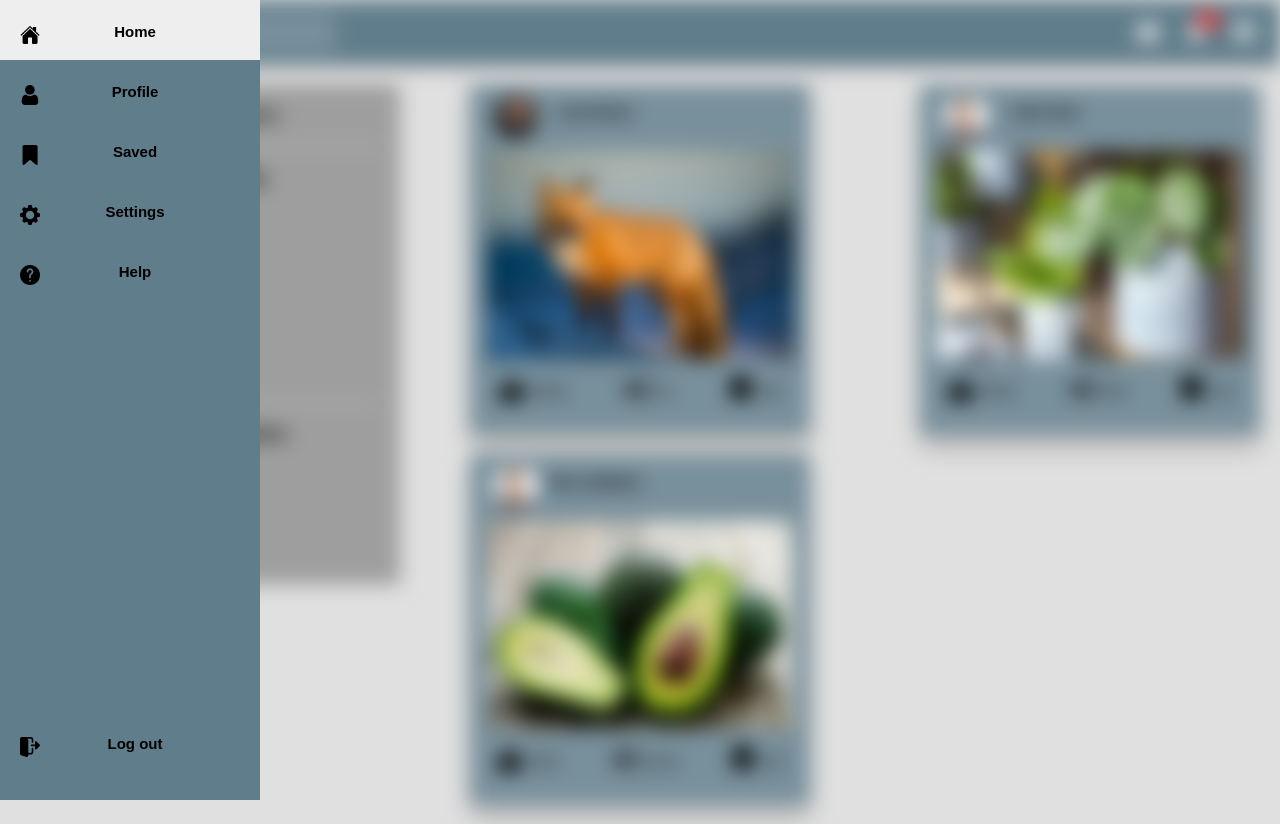
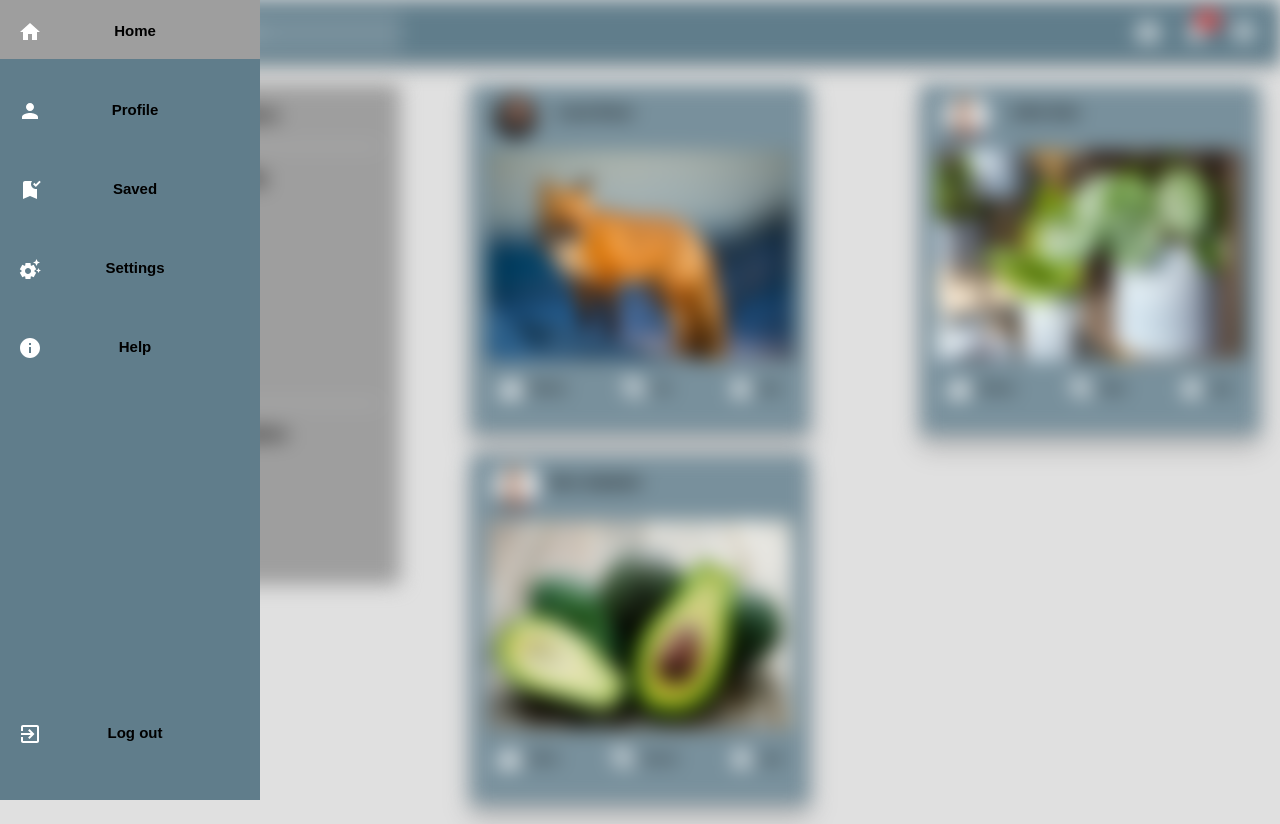
Before and after one commit to JedMoutahir/ProjetAppliWeb, a React (Create React App) app in the folder frontend/: page / in a window 1280 px wide. Both pictures are taken after typing "name@example.com", "Sample123" into the empty fields and a click on the button "LogIn". Built offline with nearby package versions, Linux system fonts and the light colour scheme.

Commit message:
Notifications

```diff
--- a/frontend/src/Components/Feed.css
+++ b/frontend/src/Components/Feed.css
@@ -82,7 +82,7 @@ body{
 
 nav{
   position:fixed;
-  top:0;
+  top:0px;
   bottom:0;
   left:0;
   background:#607D8B;
@@ -91,7 +91,7 @@ nav{
   transition:width 0.2s linear;
   z-index: 1;
 }
-nav:hover ~ * {
+nav:hover ~ *{
   filter: blur(10px);
 }
 
@@ -106,7 +106,7 @@ a{
 }
 
 a:hover{
-  background:#eee;
+  background:#9E9E9E;
 }
 
 nav:hover{
@@ -159,7 +159,7 @@ nav:hover{
   margin-bottom:20px;
 }
 
-.card:is(:hover,:focus)>.post {
+.post:is(:hover,:focus){
   box-shadow: 0 20px 36px 0 rgba(0,0,0,0.2);
   transform:scale(1.1);
   filter:brightness(0.4);
@@ -207,10 +207,13 @@ nav:hover{
     margin-bottom:30px;
   }
   .barre {
-    margin-top:10px;
     display: flex;
+    margin-top:130px;
     justify-content: space-around;
     align-items: center;
+  }
+  .button-barre{
+    margin-top :-20px;
   }
 
   .barre > div {
@@ -291,7 +294,7 @@ header {
 
 #submit1 {
   display: flex;
-  background-color: #bf00ff;
+  background-color: #607D8B;
   color: #fff;
   border: none;
   border-radius: 30px;
@@ -301,8 +304,8 @@ header {
 }
 
 #submit1:hover {
-  background-color: white;
-  color:#bf00ff;
+  background-color: #9E9E9E;
+  color:white;
 }
 
 @media (max-width: 768px) {
@@ -320,7 +323,6 @@ header {
   height:40px;
   border:none;
   border-radius: 70px;
-  background-color: transparent;
   cursor: pointer;
   margin-left: -500px;
 }
--- a/frontend/src/Components/Profile.js
+++ b/frontend/src/Components/Profile.js
@@ -1,5 +1,6 @@
 import * as React from 'react';
 import './Profile.css';
+import BottomAppBar from './notifications';
 import ImageList from '@mui/material/ImageList';
 import ImageListItem from '@mui/material/ImageListItem';
 import ImageListItemBar from '@mui/material/ImageListItemBar';
@@ -10,7 +11,12 @@ import EditIcon from '@mui/icons-material/Edit';
 import FavoriteIcon from '@mui/icons-material/Favorite';
 import PeopleAltIcon from '@mui/icons-material/PeopleAlt';
 import DynamicFeedIcon from '@mui/icons-material/DynamicFeed';
-
+import HomeIcon from '@mui/icons-material/Home';
+import PersonIcon from '@mui/icons-material/Person';
+import BookmarkAddedIcon from '@mui/icons-material/BookmarkAdded';
+import SettingsSuggestIcon from '@mui/icons-material/SettingsSuggest';
+import InfoIcon from '@mui/icons-material/Info';
+import ExitToAppIcon from '@mui/icons-material/ExitToApp';
 
 
 function Profile(props) {
@@ -20,43 +26,74 @@ function Profile(props) {
         <ul>
           <li>
             <a onClick={() => props.setShowFeed(true)}>
-        <img className="icon" src="maison.png"/>
+              <HomeIcon
+              sx ={{
+                color:'white', marginLeft :'-240px', marginTop :'20px',
+                }}>
+
+              </HomeIcon>
               <h6 className="text">Home</h6>
             </a>
           </li>
 
           <li>
             <a onClick={() => props.setShowProfile(true)}>
-        <img className="icon" src="utilisateur.png"/>
+            <PersonIcon
+              sx ={{
+                color:'white', marginLeft :'-240px', marginTop :'40px',
+                }}>
+
+              </PersonIcon>
               <h6 className="text">Profile</h6>
             </a>
           </li>
           <li>
             <a onClick={() => props.setShowSavedPosts(true)}>
-        <img className="icon" src="bookmark.png"/>
+            <BookmarkAddedIcon
+              sx ={{
+                color:'white', marginLeft :'-240px', marginTop :'40px',
+                }}>
+
+              </BookmarkAddedIcon>
               <h6 className="text">Saved</h6>
             </a>
           </li>
           <li>
             <a href="#">
-        <img className="icon" src="gear.png"/>
+            <SettingsSuggestIcon
+              sx ={{
+                color:'white', marginLeft :'-240px', marginTop :'40px',
+                }}>
+
+              </SettingsSuggestIcon>
               <h6 className="text" >Settings</h6>
             </a>
           </li>
           <li>
             <a href="#">
-        <img className="icon" src="aidez-moi.png" alt="icon"/>
+            <InfoIcon
+              sx ={{
+                color:'white', marginLeft :'-240px', marginTop :'40px',
+                }}>
+
+              </InfoIcon>
              <h6 className="text">Help</h6>
             </a>
           </li>
           <li>
             <a href="./Login" className="logout">
-        <img className="icon" src="logout.png" alt="icon"/>
+            <ExitToAppIcon
+              sx ={{
+                color:'white', marginLeft :'-240px', marginTop :'10px',
+                }}>
+
+              </ExitToAppIcon>
               <h6 className="text">Log out</h6>
             </a>
           </li>
         </ul>
       </nav>
+      <BottomAppBar sx={{marginLeft:'300px',}}></BottomAppBar>
     <div className='Profile'>
       <UserProfile user={user} />
       <br></br>
@@ -92,9 +129,9 @@ function TitlebarImageList() {
     <div className ="ListImages">
     <ImageList sx={{
       width: '90%',
-      maxWidth: 1150,
+      maxWidth: 1000,
       height: 'auto',
-      marginLeft:'50px',
+      marginLeft:'35px',
       marginTop:'40px',
       transform: 'translateZ(0)',
     }}>
@@ -133,28 +170,28 @@ function LabelBottomNavigation() {
   };
 
   return (
-    <BottomNavigation sx={{ width: 1000 ,backgroundColor: 'transparent'}} value={value} onChange={handleChange}>
+    <BottomNavigation sx={{ width: 370 ,backgroundColor: 'transparent'}} value={value} onChange={handleChange}>
       <BottomNavigationAction
         label="Favorites"
         value="favorites"
         icon={<FavoriteIcon />}
-        sx={{ color: 'black' }}
+        sx={{ color: 'white' }}
       />
       <BottomNavigationAction
         label={`${user.followers} followers`}
         value="Followers"
         icon={<PeopleAltIcon />}
-        sx={{ color: 'black' }}
+        sx={{ color: 'white' , marginTop:'10px',}}
       />
       <BottomNavigationAction
         label={`${user.posts} posts`}
         value="Posts"
         icon={<DynamicFeedIcon />}
-        sx={{ color: 'black' }}
+        sx={{ color: 'white' }}
 
       />
 
-      <BottomNavigationAction label="Edit profile" value="Edit profile" icon={<EditIcon />} sx={{ color: 'black' }} />
+      <BottomNavigationAction label="Edit profile" value="Edit profile" icon={<EditIcon />} sx={{ color: 'white' }} />
     </BottomNavigation>
   );
 }
--- a/frontend/src/Components/ProfileBar.js
+++ b/frontend/src/Components/ProfileBar.js
@@ -175,7 +175,7 @@ export default function PrimarySearchAppBar() {
     );
 
     return (
-        <Box sx={{ flexGrow: 1 }}>
+        <Box sx={{ flexGrow: 1,  }}>
             <AppBar sx = {{
                 backgroundColor : '#607D8B',
             }} position="static">
@@ -197,11 +197,12 @@ export default function PrimarySearchAppBar() {
                     >
 
                     </Typography>
-                    <Search>
+                    <Search >
                         <SearchIconWrapper>
                             <SearchIcon />
                         </SearchIconWrapper>
                         <StyledInputBase
+                            sx ={{marginLeft :'65px',}}
                             placeholder="Search…"
                             inputProps={{ 'aria-label': 'search' }}
                         />
--- a/frontend/src/Components/SavedPost.js
+++ b/frontend/src/Components/SavedPost.js
@@ -1,6 +1,11 @@
 import * as React from 'react';
 import './Profile.css';
-
+import HomeIcon from '@mui/icons-material/Home';
+import PersonIcon from '@mui/icons-material/Person';
+import BookmarkAddedIcon from '@mui/icons-material/BookmarkAdded';
+import SettingsSuggestIcon from '@mui/icons-material/SettingsSuggest';
+import InfoIcon from '@mui/icons-material/Info';
+import ExitToAppIcon from '@mui/icons-material/ExitToApp';
 
 
 function SavedPosts(props) {
@@ -10,45 +15,74 @@ function SavedPosts(props) {
         <ul>
           <li>
             <a onClick={() => props.setShowFeed(true)}>
-        <img className="icon" src="maison.png"/>
+              <HomeIcon
+              sx ={{
+                color:'white', marginLeft :'-240px', marginTop :'20px',
+                }}>
+
+              </HomeIcon>
               <h6 className="text">Home</h6>
             </a>
           </li>
 
           <li>
             <a onClick={() => props.setShowProfile(true)}>
-        <img className="icon" src="utilisateur.png"/>
+            <PersonIcon
+              sx ={{
+                color:'white', marginLeft :'-240px', marginTop :'40px',
+                }}>
+
+              </PersonIcon>
               <h6 className="text">Profile</h6>
             </a>
           </li>
           <li>
             <a onClick={() => props.setShowSavedPosts(true)}>
-        <img className="icon" src="bookmark.png"/>
+            <BookmarkAddedIcon
+              sx ={{
+                color:'white', marginLeft :'-240px', marginTop :'40px',
+                }}>
+
+              </BookmarkAddedIcon>
               <h6 className="text">Saved</h6>
             </a>
           </li>
           <li>
             <a href="#">
-        <img className="icon" src="gear.png"/>
+            <SettingsSuggestIcon
+              sx ={{
+                color:'white', marginLeft :'-240px', marginTop :'40px',
+                }}>
+
+              </SettingsSuggestIcon>
               <h6 className="text" >Settings</h6>
             </a>
           </li>
           <li>
             <a href="#">
-        <img className="icon" src="aidez-moi.png" alt="icon"/>
+            <InfoIcon
+              sx ={{
+                color:'white', marginLeft :'-240px', marginTop :'40px',
+                }}>
+
+              </InfoIcon>
              <h6 className="text">Help</h6>
             </a>
           </li>
           <li>
             <a href="./Login" className="logout">
-        <img className="icon" src="logout.png" alt="icon"/>
+            <ExitToAppIcon
+              sx ={{
+                color:'white', marginLeft :'-240px', marginTop :'10px',
+                }}>
+
+              </ExitToAppIcon>
               <h6 className="text">Log out</h6>
             </a>
           </li>
         </ul>
       </nav>
 
-
 </>
     )
 };
--- a/frontend/src/Components/feed.js
+++ b/frontend/src/Components/feed.js
@@ -4,6 +4,15 @@ import { useState } from 'react';
 import FilterOptions from "./Filter";
 import PrimarySearchAppBar from "./ProfileBar";
 import HomeIcon from '@mui/icons-material/Home';
+import PersonIcon from '@mui/icons-material/Person';
+import BookmarkAddedIcon from '@mui/icons-material/BookmarkAdded';
+import SettingsSuggestIcon from '@mui/icons-material/SettingsSuggest';
+import InfoIcon from '@mui/icons-material/Info';
+import ExitToAppIcon from '@mui/icons-material/ExitToApp';
+import ThumbUpIcon from '@mui/icons-material/ThumbUp';
+import BookmarkAddIcon from '@mui/icons-material/BookmarkAdd';
+import LoyaltyIcon from '@mui/icons-material/Loyalty';
+import CancelIcon from '@mui/icons-material/Cancel';
 
 
 function Feed(props) {
@@ -56,48 +65,83 @@ function Feed(props) {
         <ul>
           <li>
             <a onClick={() => props.setShowFeed(true)}>
-              <img className="icon" src="maison.png" />
+              <HomeIcon
+              sx ={{
+                color:'white', marginLeft :'-240px', marginTop :'20px',
+                }}>
+
+              </HomeIcon>
               <h6 className="text">Home</h6>
             </a>
           </li>
 
           <li>
             <a onClick={() => props.setShowProfile(true)}>
-              <img className="icon" src="utilisateur.png" />
+            <PersonIcon
+              sx ={{
+                color:'white', marginLeft :'-240px', marginTop :'40px',
+                }}>
+
+              </PersonIcon>
               <h6 className="text">Profile</h6>
             </a>
           </li>
           <li>
             <a onClick={() => props.setShowSavedPosts(true)}>
-              <img className="icon" src="bookmark.png" />
+            <BookmarkAddedIcon
+              sx ={{
+                color:'white', marginLeft :'-240px', marginTop :'40px',
+                }}>
+
+              </BookmarkAddedIcon>
               <h6 className="text">Saved</h6>
             </a>
           </li>
           <li>
             <a href="#">
-              <img className="icon" src="gear.png" />
+            <SettingsSuggestIcon
+              sx ={{
+                color:'white', marginLeft :'-240px', marginTop :'40px',
+                }}>
+
+              </SettingsSuggestIcon>
               <h6 className="text" >Settings</h6>
             </a>
           </li>
           <li>
             <a href="#">
-              <img className="icon" src="aidez-moi.png" />
-              <h6 className="text">Help</h6>
+            <InfoIcon
+              sx ={{
+                color:'white', marginLeft :'-240px', marginTop :'40px',
+                }}>
+
+              </InfoIcon>
+             <h6 className="text">Help</h6>
             </a>
           </li>
           <li>
             <a href="./Login" className="logout">
-              <img className="icon" src="logout.png" />
+            <ExitToAppIcon
+              sx ={{
+                color:'white', marginLeft :'-240px', marginTop :'10px',
+                }}>
+
+              </ExitToAppIcon>
               <h6 className="text">Log out</h6>
             </a>
           </li>
         </ul>
       </nav>
+      <div className = "Search-bar">
       <PrimarySearchAppBar></PrimarySearchAppBar>
-
+      </div>
       <div className="popup">
         <div className="wrapper">
-          <button id="btn-close"><img id="img-close" src="cross.png" /></button>
+          <button id="btn-close">
+            <CancelIcon
+          sx={{color :'#607D8B',backgroundColor:'white', width:'40px',
+              height:'40px',}}>
+            </CancelIcon></button>
           <header>Drag & Drop a picture </header>
           <button id="dragdrop-btn"><img id="dragdrop-icon" src="cloud-upload.png" /></button>
           <form id="form1" action="/uploadfile" enctype="multipart/form-data" method="post">
@@ -118,20 +162,39 @@ function Feed(props) {
                   <img className="profile-pic" src={card.profile_picture} />
                   <h4 className="Name"><b>{card.name}</b></h4>
                 </div>
-                <img className="post" src={card.post} alt="Avatar" />
+                <img className="post" src={card.post} alt="Avatar"/>
                 <p className="type">{card.tag}</p>
                 <div className="barre">
                   <div>
-                    <button> <img src="like.png" /></button>
+                  <button className="button-barre">
+                    <ThumbUpIcon
+                    sx ={{
+                      color:'white',
+                      }}>
+                     </ThumbUpIcon>
+                     </button>
                     <h6>{card.likes}</h6>
                   </div>
                   <div >
-                    <button><img src="categorization.png" /></button>
-                    <h6>{card.tag}</h6>
+                    <button className="button-barre">
+                  <LoyaltyIcon
+                  sx ={{
+                    color:'white',
+                    }}>
+                  </LoyaltyIcon>
+                  </button>
+                      <h6>{card.tag}</h6>
                   </div>
                   <div>
-                    <button><img src="bookmark.png" /></button>
-                    <h6>save</h6>
+                  <button className="button-barre">
+                     <BookmarkAddIcon
+                     sx ={{
+                      color:'white',
+                    }}>
+
+                    </BookmarkAddIcon>
+                    </button>
+                     <h6>save</h6>
                   </div>
                 </div>
               </div>
--- /dev/null
+++ b/frontend/src/Components/notifications.js
@@ -0,0 +1,98 @@
+import * as React from 'react';
+import Box from '@mui/material/Box';
+import CssBaseline from '@mui/material/CssBaseline';
+import Paper from '@mui/material/Paper';
+import List from '@mui/material/List';
+import ListItem from '@mui/material/ListItem';
+import ListItemAvatar from '@mui/material/ListItemAvatar';
+import ListItemText from '@mui/material/ListItemText';
+import ListSubheader from '@mui/material/ListSubheader';
+import Avatar from '@mui/material/Avatar';
+
+const messages = [
+  {
+    id: 1,
+    primary: 'Lena Rose',
+    secondary: "Liked your picture",
+    person: '/static/images/avatar/5.jpg',
+  },
+  {
+    id: 2,
+    primary: 'Rachida oussakel',
+    secondary: "Liked your picture",
+    person: '/static/images/avatar/1.jpg',
+  },
+  {
+    id: 3,
+    primary: 'Charifi yasmine',
+    secondary: "Liked your picture",
+    person: '/static/images/avatar/2.jpg',
+  },
+  {
+    id: 4,
+    primary: 'Jed moutahir',
+    secondary: "Liked your picture",
+    person: '/static/images/avatar/3.jpg',
+  },
+  {
+    id: 5,
+    primary: "Steven",
+    secondary: "Liked your picture",
+        person: '/static/images/avatar/4.jpg',
+  },
+  {
+    id: 6,
+    primary: "It's me",
+    secondary: "Liked your picture",
+    person: '/static/images/avatar/5.jpg',
+  },
+  {
+    id: 7,
+    primary: 'Summer BBQ',
+    secondary: "Liked your picture",
+    person: '/static/images/avatar/1.jpg',
+  },
+];
+
+
+export default function BottomAppBar() {
+  return (
+    <React.Fragment >
+      <CssBaseline/>
+
+<Paper square sx={{ pb: '50px' , width :'30%',marginLeft:'70%',marginTop:'1%' }}>
+<ListSubheader sx={{ bgcolor: '#9E9E9E', fontSize: '24px',width:'353px' ,}}>
+  Notifications
+</ListSubheader>
+
+
+  <Box sx={{ maxHeight: 'calc(100vh - 100px)', overflowY: 'scroll' ,}}>
+    <List sx={{ mb: 2 ,bgcolor:'#9E9E9E',}}>
+      {messages.map(({ id, primary, secondary, person }) => (
+        <React.Fragment key={id}>
+          {id === 1 && (
+            <ListSubheader sx={{ bgcolor: 'background.paper' }}>
+              Today
+            </ListSubheader>
+          )}
+
+          {id === 3 && (
+            <ListSubheader sx={{ bgcolor: 'background.paper' }}>
+              Yesterday
+            </ListSubheader>
+          )}
+
+          <ListItem button>
+            <ListItemAvatar>
+              <Avatar alt="Profile Picture" src={person} />
+            </ListItemAvatar>
+            <ListItemText primary={primary} secondary={secondary} />
+          </ListItem>
+        </React.Fragment>
+      ))}
+    </List>
+  </Box>
+</Paper>
+    </React.Fragment>
+  );
+}
```
Also changed, not shown: frontend/src/Components/Profile.css (+15 -13 lines). Lines whose indentation alone changed are shown as unchanged.
